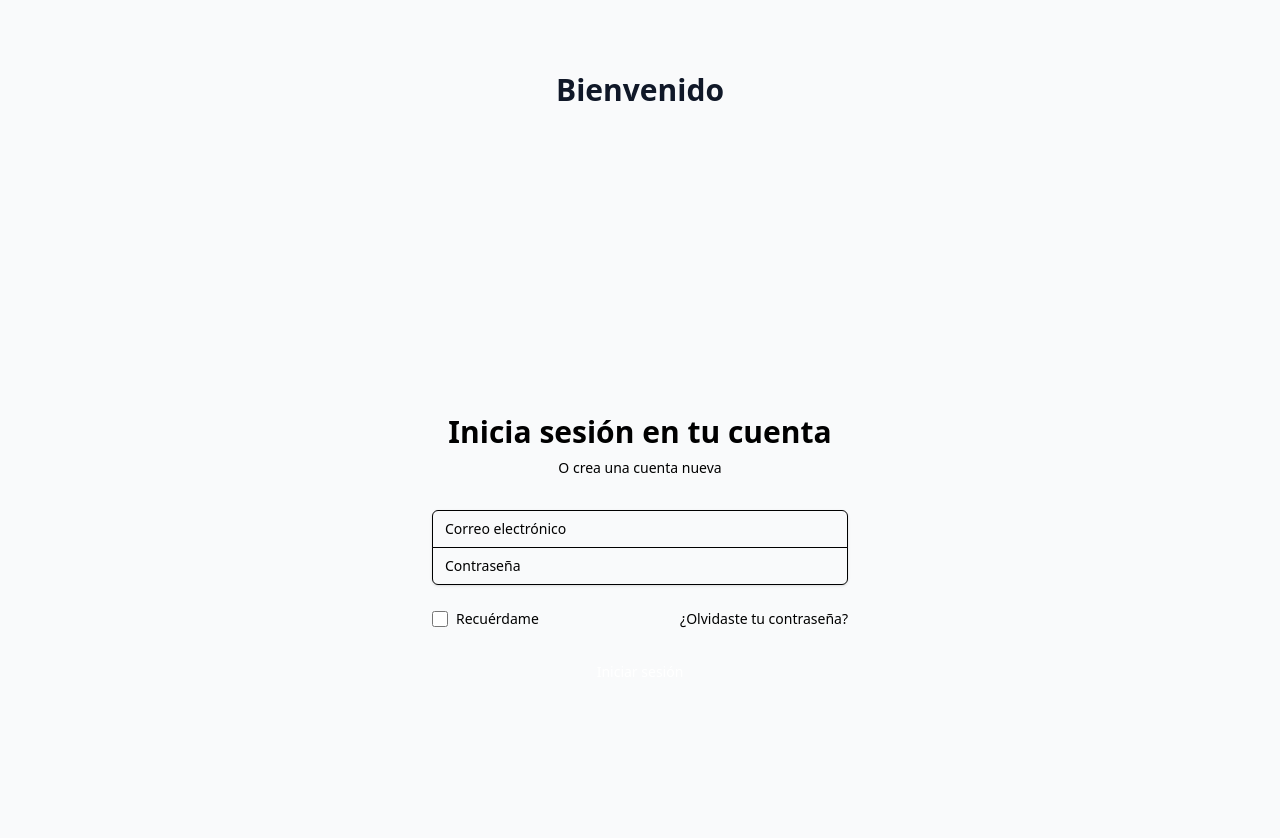
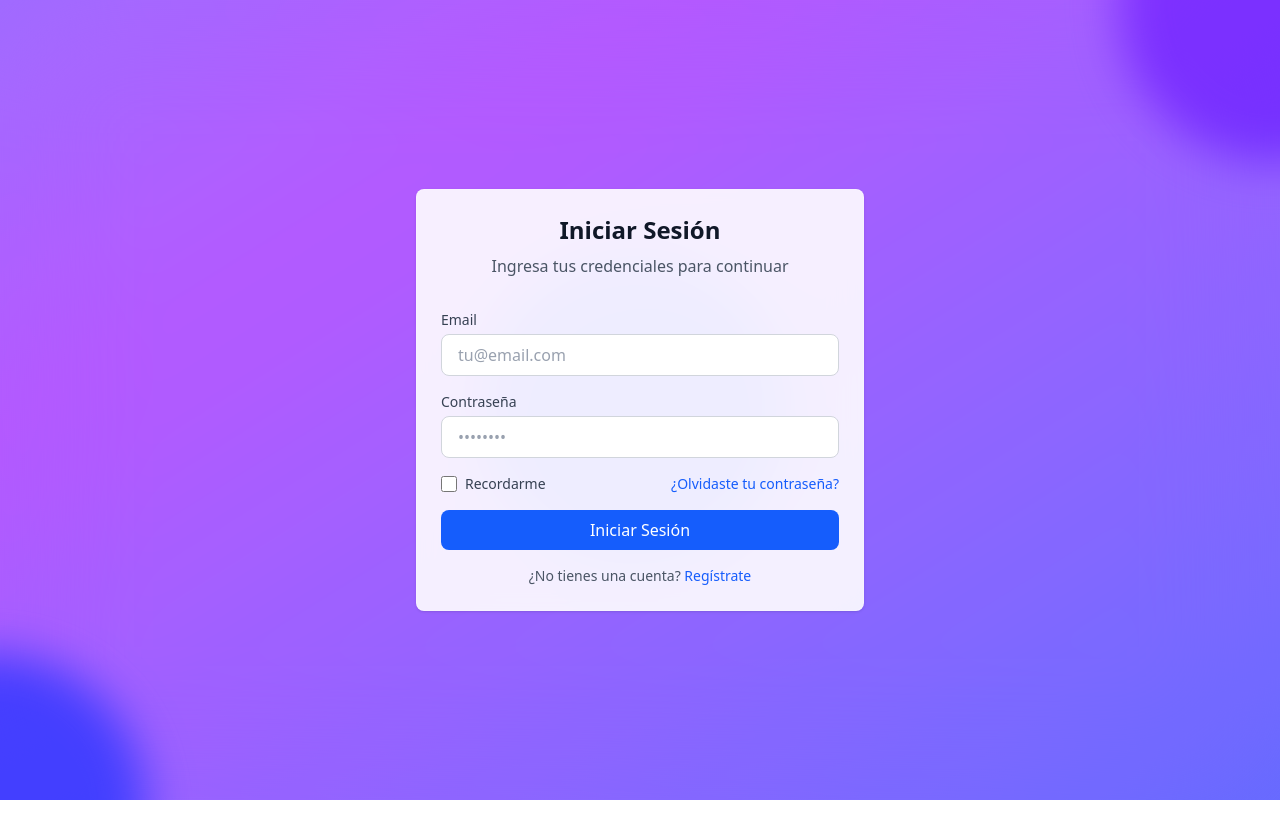
Before and after one commit to YeisonHenao/dashboard, a React (Vite) app: page /login in a window 1280 px wide. Shown: the top 838 px of the page. After the commit the page ends 800 px from the top, so only its background shows below. Built offline with nearby package versions, Linux system fonts and the light colour scheme.

Commit message:
Inicio en la componetización del proyecto y ajustes del tema en los mismos

```diff
--- /dev/null
+++ b/src/components/ui/Button.tsx
@@ -0,0 +1,125 @@
+import React from 'react';
+
+type ButtonVariant = 'primary' | 'secondary' | 'outline' | 'ghost';
+type ButtonSize = 'sm' | 'md' | 'lg';
+
+interface ButtonProps extends React.ButtonHTMLAttributes<HTMLButtonElement> {
+  variant?: ButtonVariant;
+  size?: ButtonSize;
+  isLoading?: boolean;
+  leftIcon?: React.ReactNode;
+  rightIcon?: React.ReactNode;
+}
+
+const Button = React.forwardRef<HTMLButtonElement, ButtonProps>(
+  (
+    {
+      variant = 'primary',
+      size = 'md',
+      isLoading = false,
+      leftIcon,
+      rightIcon,
+      className = '',
+      children,
+      disabled,
+      ...props
+    },
+    ref
+  ) => {
+    const baseStyles = `
+      inline-flex items-center justify-center
+      font-medium rounded-lg
+      transition-colors duration-200
+      focus:outline-none focus:ring-2 focus:ring-offset-2
+      disabled:opacity-50 disabled:cursor-not-allowed
+    `;
+
+    const variants = {
+      primary: `
+        bg-blue-600 text-white
+        hover:bg-blue-700
+        focus:ring-blue-500
+        dark:bg-blue-500
+        dark:hover:bg-blue-600
+        dark:focus:ring-blue-400
+      `,
+      secondary: `
+        bg-gray-600 text-white
+        hover:bg-gray-700
+        focus:ring-gray-500
+        dark:bg-gray-500
+        dark:hover:bg-gray-600
+        dark:focus:ring-gray-400
+      `,
+      outline: `
+        border-2 border-blue-600
+        text-blue-600
+        hover:bg-blue-50
+        focus:ring-blue-500
+        dark:border-blue-400
+        dark:text-blue-400
+        dark:hover:bg-blue-900/30
+        dark:focus:ring-blue-400
+      `,
+      ghost: `
+        text-blue-600
+        hover:bg-blue-50
+        focus:ring-blue-500
+        dark:text-blue-400
+        dark:hover:bg-blue-900/30
+        dark:focus:ring-blue-400
+      `,
+    };
+
+    const sizes = {
+      sm: 'px-3 py-1.5 text-sm',
+      md: 'px-4 py-2 text-base',
+      lg: 'px-6 py-3 text-lg',
+    };
+
+    return (
+      <button
+        ref={ref}
+        className={`
+          ${baseStyles}
+          ${variants[variant]}
+          ${sizes[size]}
+          ${className}
+        `}
+        disabled={disabled || isLoading}
+        {...props}
+      >
+        {isLoading ? (
+          <svg
+            className="animate-spin -ml-1 mr-2 h-4 w-4"
+            xmlns="http://www.w3.org/2000/svg"
+            fill="none"
+            viewBox="0 0 24 24"
+          >
+            <circle
+              className="opacity-25"
+              cx="12"
+              cy="12"
+              r="10"
+              stroke="currentColor"
+              strokeWidth="4"
+            />
+            <path
+              className="opacity-75"
+              fill="currentColor"
+              d="M4 12a8 8 0 018-8V0C5.373 0 0 5.373 0 12h4zm2 5.291A7.962 7.962 0 014 12H0c0 3.042 1.135 5.824 3 7.938l3-2.647z"
+            />
+          </svg>
+        ) : (
+          leftIcon && <span className="mr-2">{leftIcon}</span>
+        )}
+        {children}
+        {rightIcon && !isLoading && <span className="ml-2">{rightIcon}</span>}
+      </button>
+    );
+  }
+);
+
+Button.displayName = 'Button';
+
+export default Button;
--- /dev/null
+++ b/src/components/ui/Card.tsx
@@ -0,0 +1,33 @@
+import React from 'react';
+
+interface CardProps {
+  children: React.ReactNode;
+  className?: string;
+  padding?: 'none' | 'sm' | 'md' | 'lg';
+}
+
+const Card = ({ children, className = '', padding = 'md' }: CardProps) => {
+  const paddingStyles = {
+    none: '',
+    sm: 'p-4',
+    md: 'p-6',
+    lg: 'p-8',
+  };
+
+  return (
+    <div
+      className={`
+        rounded-lg border
+        bg-[var(--background)] text-[var(--foreground)]
+        border-[var(--secondary-200)] tema-oscuro:border-[var(--secondary-800)]
+        shadow-sm
+        ${paddingStyles[padding]}
+        ${className}
+      `}
+    >
+      {children}
+    </div>
+  );
+};
+
+export default Card;
--- /dev/null
+++ b/src/components/ui/Input.tsx
@@ -0,0 +1,44 @@
+import React from 'react';
+
+interface InputProps extends React.InputHTMLAttributes<HTMLInputElement> {
+  label?: string;
+  error?: string;
+  helperText?: string;
+}
+
+const Input = React.forwardRef<HTMLInputElement, InputProps>(
+  ({ label, error, helperText, className = '', ...props }, ref) => {
+    return (
+      <div className="w-full">
+        {label && (
+          <label className="block text-sm font-medium text-gray-700 dark:text-gray-300 mb-1">
+            {label}
+          </label>
+        )}
+        <input
+          ref={ref}
+          className={`
+            w-full px-4 py-2 rounded-lg border
+            bg-white dark:bg-gray-800
+            text-gray-900 dark:text-white
+            border-gray-300 dark:border-gray-600
+            focus:outline-none focus:ring-2 focus:ring-blue-500
+            placeholder-gray-400 dark:placeholder-gray-500
+            ${error ? 'border-red-500 focus:ring-red-500' : ''}
+            ${className}
+          `}
+          {...props}
+        />
+        {(error || helperText) && (
+          <p className={`mt-1 text-sm ${error ? 'text-red-500' : 'text-gray-500 dark:text-gray-400'}`}>
+            {error || helperText}
+          </p>
+        )}
+      </div>
+    );
+  }
+);
+
+Input.displayName = 'Input';
+
+export default Input;
--- a/src/index.css
+++ b/src/index.css
@@ -239,3 +239,48 @@
     color: oklch(var(--info));
   }
 }
+
+@layer utilities {
+  .animation-delay-2000 {
+    animation-delay: 2s;
+  }
+  .animation-delay-4000 {
+    animation-delay: 4s;
+  }
+}
+
+@keyframes blob {
+  0% {
+    transform: translate(0px, 0px) scale(1);
+  }
+  33% {
+    transform: translate(30px, -50px) scale(1.1);
+  }
+  66% {
+    transform: translate(-20px, 20px) scale(0.9);
+  }
+  100% {
+    transform: translate(0px, 0px) scale(1);
+  }
+}
+
+@keyframes gradient {
+  0% {
+    background-position: 0% 50%;
+  }
+  50% {
+    background-position: 100% 50%;
+  }
+  100% {
+    background-position: 0% 50%;
+  }
+}
+
+.animate-blob {
+  animation: blob 7s infinite;
+}
+
+.animate-gradient {
+  animation: gradient 15s ease infinite;
+  background-size: 200% 200%;
+}
--- a/src/layouts/AuthLayout.tsx
+++ b/src/layouts/AuthLayout.tsx
@@ -1,16 +1,10 @@
+import React from 'react';
 import { Outlet } from 'react-router-dom';
 
 const AuthLayout = () => {
   return (
-    <div className="min-h-screen flex items-center justify-center bg-gray-50 py-12 px-4 sm:px-6 lg:px-8">
-      <div className="max-w-md w-full space-y-8">
-        <div>
-          <h2 className="mt-6 text-center text-3xl font-extrabold text-gray-900">
-            Bienvenido
-          </h2>
-        </div>
-        <Outlet />
-      </div>
+    <div className="min-h-screen w-full bg-[var(--background)] text-[var(--foreground)]">
+      <Outlet />
     </div>
   );
 };
--- a/src/pages/Login.tsx
+++ b/src/pages/Login.tsx
@@ -1,108 +1,143 @@
 import React, { useState } from 'react';
 import { useNavigate } from 'react-router-dom';
+import Input from '../components/ui/Input';
+import Button from '../components/ui/Button';
+import Card from '../components/ui/Card';
+
+interface LoginForm {
+  email: string;
+  password: string;
+}
 
 const Login = () => {
   const navigate = useNavigate();
-  const [formData, setFormData] = useState({
+  const [isLoading, setIsLoading] = useState(false);
+  const [formData, setFormData] = useState<LoginForm>({
     email: '',
     password: '',
   });
-
-  const handleSubmit = (e: React.FormEvent) => {
-    e.preventDefault();
-    // Aquí iría la lógica de autenticación
-    console.log('Form submitted:', formData);
-    navigate('/');
-  };
+  const [errors, setErrors] = useState<Partial<LoginForm>>({});
 
   const handleChange = (e: React.ChangeEvent<HTMLInputElement>) => {
     const { name, value } = e.target;
-    setFormData(prev => ({
-      ...prev,
-      [name]: value
-    }));
+    setFormData(prev => ({ ...prev, [name]: value }));
+    if (errors[name as keyof LoginForm]) {
+      setErrors(prev => ({ ...prev, [name]: undefined }));
+    }
+  };
+
+  const validateForm = () => {
+    const newErrors: Partial<LoginForm> = {};
+
+    if (!formData.email) {
+      newErrors.email = 'El email es requerido';
+    } else if (!/\S+@\S+\.\S+/.test(formData.email)) {
+      newErrors.email = 'El email no es válido';
+    }
+
+    if (!formData.password) {
+      newErrors.password = 'La contraseña es requerida';
+    } else if (formData.password.length < 6) {
+      newErrors.password = 'La contraseña debe tener al menos 6 caracteres';
+    }
+
+    setErrors(newErrors);
+    return Object.keys(newErrors).length === 0;
+  };
+
+  const handleSubmit = async (e: React.FormEvent) => {
+    e.preventDefault();
+
+    if (!validateForm()) return;
+
+    setIsLoading(true);
+    try {
+      await new Promise(resolve => setTimeout(resolve, 1000));
+      navigate('/');
+    } catch (error) {
+      console.error('Error al iniciar sesión:', error);
+    } finally {
+      setIsLoading(false);
+    }
   };
 
   return (
-    <div className="min-h-screen flex items-center justify-center px-4 py-12">
-      <div className="max-w-md w-full space-y-8">
-        <div>
-          <h2 className="mt-6 text-center text-3xl font-extrabold text-[oklch(var(--primary-900))] dark:text-[oklch(var(--primary-50))]">
-            Inicia sesión en tu cuenta
+    <div className="fixed inset-0 flex items-center justify-center overflow-hidden">
+      {/* Fondo con degradado y efecto glassmorphism */}
+      <div className="absolute inset-0 bg-gradient-to-br from-blue-500 via-purple-500 to-blue-600 animate-gradient">
+        <div className="absolute inset-0 bg-white/10 backdrop-blur-3xl" />
+        {/* Círculos decorativos */}
+        <div className="absolute -top-40 -right-40 w-80 h-80 bg-purple-500 rounded-full mix-blend-multiply filter blur-xl opacity-70 animate-blob" />
+        <div className="absolute -bottom-40 -left-40 w-80 h-80 bg-blue-500 rounded-full mix-blend-multiply filter blur-xl opacity-70 animate-blob animation-delay-2000" />
+        <div className="absolute top-1/2 left-1/2 transform -translate-x-1/2 -translate-y-1/2 w-80 h-80 bg-blue-400 rounded-full mix-blend-multiply filter blur-xl opacity-70 animate-blob animation-delay-4000" />
+      </div>
+
+      {/* Contenido del formulario */}
+      <Card className="w-full max-w-md relative z-10 bg-white/90 dark:bg-gray-900/90 backdrop-blur-lg border-white/20 mx-4">
+        <div className="text-center mb-8">
+          <h2 className="text-2xl font-bold text-gray-900 dark:text-white mb-2">
+            Iniciar Sesión
           </h2>
-          <p className="mt-2 text-center text-sm text-[oklch(var(--primary-700))] dark:text-[oklch(var(--primary-300))]">
-            O{' '}
-            <a href="#" className="font-medium text-[oklch(var(--primary-600))] dark:text-[oklch(var(--primary-400))] hover:text-[oklch(var(--primary-500))] dark:hover:text-[oklch(var(--primary-300))]">
-              crea una cuenta nueva
-            </a>
+          <p className="text-gray-600 dark:text-gray-300">
+            Ingresa tus credenciales para continuar
           </p>
         </div>
-        <form className="mt-8 space-y-6" onSubmit={handleSubmit}>
-          <div className="rounded-md shadow-sm -space-y-px">
-            <div>
-              <label htmlFor="email" className="sr-only">
-                Correo electrónico
-              </label>
-              <input
-                id="email"
+        <form onSubmit={handleSubmit} className="space-y-4">
+          <Input
+            label="Email"
+            type="email"
             name="email"
-                type="email"
-                autoComplete="email"
-                required
-                className="appearance-none rounded-none relative block w-full px-3 py-2 border border-[oklch(var(--primary-300))] dark:border-[oklch(var(--primary-700))] placeholder-[oklch(var(--primary-500))] dark:placeholder-[oklch(var(--primary-400))] text-[oklch(var(--primary-900))] dark:text-[oklch(var(--primary-50))] rounded-t-md focus:outline-none focus:ring-[oklch(var(--primary-500))] focus:border-[oklch(var(--primary-500))] focus:z-10 sm:text-sm bg-[oklch(var(--primary-50))] dark:bg-[oklch(var(--primary-900))]"
-                placeholder="Correo electrónico"
             value={formData.email}
             onChange={handleChange}
+            placeholder="tu@email.com"
+            error={errors.email}
+            required
           />
-            </div>
-            <div>
-              <label htmlFor="password" className="sr-only">
-                Contraseña
-              </label>
-              <input
-                id="password"
+          <Input
+            label="Contraseña"
+            type="password"
             name="password"
-                type="password"
-                autoComplete="current-password"
-                required
-                className="appearance-none rounded-none relative block w-full px-3 py-2 border border-[oklch(var(--primary-300))] dark:border-[oklch(var(--primary-700))] placeholder-[oklch(var(--primary-500))] dark:placeholder-[oklch(var(--primary-400))] text-[oklch(var(--primary-900))] dark:text-[oklch(var(--primary-50))] rounded-b-md focus:outline-none focus:ring-[oklch(var(--primary-500))] focus:border-[oklch(var(--primary-500))] focus:z-10 sm:text-sm bg-[oklch(var(--primary-50))] dark:bg-[oklch(var(--primary-900))]"
-                placeholder="Contraseña"
             value={formData.password}
             onChange={handleChange}
+            placeholder="••••••••"
+            error={errors.password}
+            required
           />
-            </div>
-          </div>
-
           <div className="flex items-center justify-between">
-            <div className="flex items-center">
+            <label className="flex items-center">
               <input
-                id="remember-me"
-                name="remember-me"
                 type="checkbox"
-                className="h-4 w-4 text-[oklch(var(--primary-600))] focus:ring-[oklch(var(--primary-500))] border-[oklch(var(--primary-300))] dark:border-[oklch(var(--primary-700))] rounded"
+                className="h-4 w-4 text-blue-600 border-gray-300 dark:border-gray-600 rounded focus:ring-blue-500"
               />
-              <label htmlFor="remember-me" className="ml-2 block text-sm text-[oklch(var(--primary-700))] dark:text-[oklch(var(--primary-300))]">
-                Recuérdame
+              <span className="ml-2 text-sm text-gray-700 dark:text-gray-300">
+                Recordarme
+              </span>
             </label>
-            </div>
-
-            <div className="text-sm">
-              <a href="#" className="font-medium text-[oklch(var(--primary-600))] dark:text-[oklch(var(--primary-400))] hover:text-[oklch(var(--primary-500))] dark:hover:text-[oklch(var(--primary-300))]">
+            <a
+              href="#"
+              className="text-sm font-medium text-blue-600 hover:text-blue-700 dark:text-blue-400 dark:hover:text-blue-300"
+            >
               ¿Olvidaste tu contraseña?
             </a>
           </div>
-          </div>
-
-          <div>
-            <button
+          <Button
             type="submit"
-              className="group relative w-full flex justify-center py-2 px-4 border border-transparent text-sm font-medium rounded-md text-white bg-[oklch(var(--primary-600))] hover:bg-[oklch(var(--primary-700))] focus:outline-none focus:ring-2 focus:ring-offset-2 focus:ring-[oklch(var(--primary-500))]"
+            className="w-full"
+            isLoading={isLoading}
           >
-              Iniciar sesión
-            </button>
-          </div>
+            Iniciar Sesión
+          </Button>
+          <p className="text-center text-sm text-gray-600 dark:text-gray-400">
+            ¿No tienes una cuenta?{' '}
+            <a
+              href="#"
+              className="font-medium text-blue-600 hover:text-blue-700 dark:text-blue-400 dark:hover:text-blue-300"
+            >
+              Regístrate
+            </a>
+          </p>
         </form>
-      </div>
+      </Card>
     </div>
   );
 };
```
Also changed, not shown: src/App.tsx (+4 -3 lines). Lines whose indentation alone changed are shown as unchanged.
